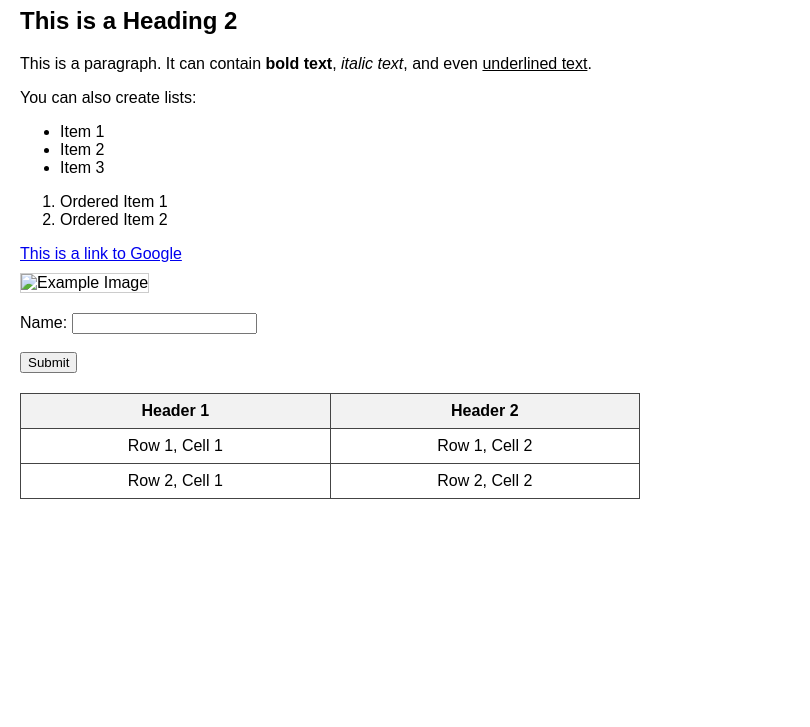
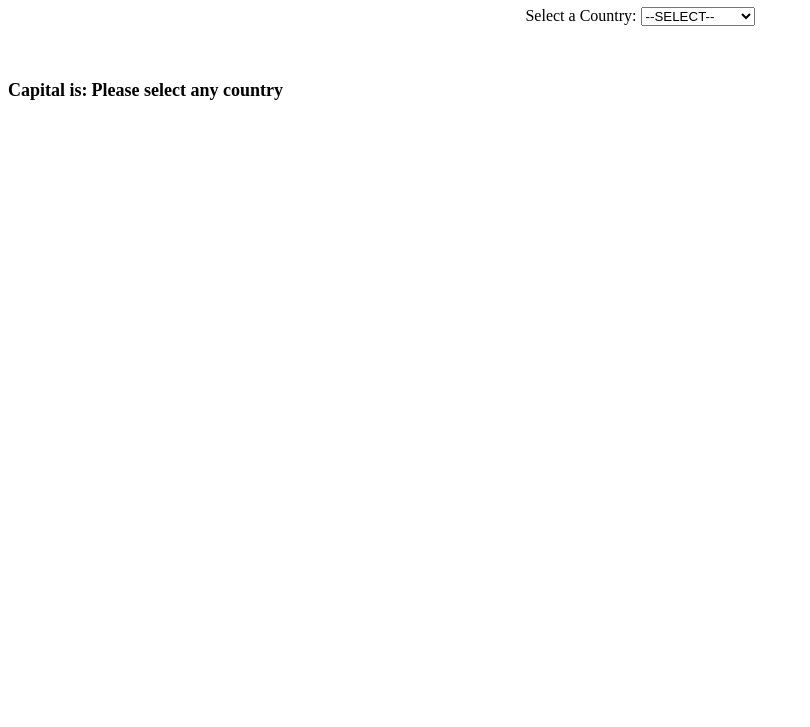
Before and after one commit to Uthaya55/WEB-SEM-LAB, a plain HTML site: page index.html in a window 1280 px wide. Shown: the part 73-800 px from the top of the page, without its empty margins (0-810 px from the left). Drawn offline with Linux system fonts and the light colour scheme.

Commit message:
1,b,html page for selection of 5 countries
1,b,html page for selection of 5 countries

```diff
--- a/index.html
+++ b/index.html
@@ -1,87 +1,52 @@
 <!DOCTYPE html>
-<html lang="en">
+<html>
 <head>
-    <meta charset="UTF-8">
-    <title>Basic HTML Structure</title>
-    <style>
-        body {
-            font-family: Arial, sans-serif;
-            margin: 20px;
-        }
-        img {
-            margin-top: 10px;
-            border: 1px solid #ccc;
-        }
-        form {
-            margin-top: 20px;
-        }
-        table {
-            margin-top: 20px;
-            border-collapse: collapse;
-            width: 50%;
-        }
-        th, td {
-            border: 1px solid #444;
-            padding: 8px;
-            text-align: center;
-        }
-        th {
-            background-color: #f2f2f2;
-        }
-    </style>
+  <meta charset="UTF-8">
+  <title>Capitals of Countries</title>
+  <script>
+    function displayCapital() {
+      var country = document.forms["P5"].country.value;
+      var capital = "Please select any country"; // Default message
+
+      switch (country) {
+        case "india":
+          capital = "NEW DELHI";
+          break;
+        case "china":
+          capital = "BEIJING";
+          break;
+        case "pakistan":
+          capital = "ISLAMABAD";
+          break;
+        case "bangladesh":
+          capital = "DHAKA";
+          break;
+        case "japan":
+          capital = "TOKYO";
+          break;
+      }
+
+      document.getElementById("capt").textContent = capital;
+    }
+  </script>
 </head>
-<body>
-    <h1>This is a Heading 1</h1>
-    <h2>This is a Heading 2</h2>
-
-    <p>
-        This is a paragraph. It can contain
-        <b>bold text</b>,
-        <i>italic text</i>, and even
-        <u>underlined text</u>.
-    </p>
-
-    <p>You can also create lists:</p>
-    <ul>
-        <li>Item 1</li>
-        <li>Item 2</li>
-        <li>Item 3</li>
-    </ul>
-
-    <ol>
-        <li>Ordered Item 1</li>
-        <li>Ordered Item 2</li>
-    </ol>
-
-    <a href="https://www.google.com" target="_blank">This is a link to Google</a>
-    <br />
-
-    <img src="image.jpg" alt="Example Image" width="200" height="150">
-
-    <form>
-        <label for="name">Name:</label>
-        <input type="text" id="name" name="name">
-        <br /><br />
-        <input type="submit" value="Submit">
-    </form>
-
-    <table>
-        <thead>
-            <tr>
-                <th>Header 1</th>
-                <th>Header 2</th>
-            </tr>
-        </thead>
-        <tbody>
-            <tr>
-                <td>Row 1, Cell 1</td>
-                <td>Row 1, Cell 2</td>
-            </tr>
-            <tr>
-                <td>Row 2, Cell 1</td>
-                <td>Row 2, Cell 2</td>
-            </tr>
-        </tbody>
-    </table>
+<body onload="displayCapital()">
+  <form name="P5">
+    <center>
+      <h1>Select Form</h1>
+      <label for="country">Select a Country:</label>
+      <select name="country" id="country" onchange="displayCapital()">
+        <option value="select">--SELECT--</option>
+        <option value="india">INDIA</option>
+        <option value="china">CHINA</option>
+        <option value="pakistan">PAKISTAN</option>
+        <option value="bangladesh">BANGLADESH</option>
+        <option value="japan">JAPAN</option>
+      </select>
+    </center>
+    <br><br>
+    <h3 style="display:inline-block; color:black; font-size:18px;">Capital is: </h3>
+    <span id="capt" style="font-weight:bold; font-size:18px;"></span>
+  </form>
 </body>
 </html>
```
